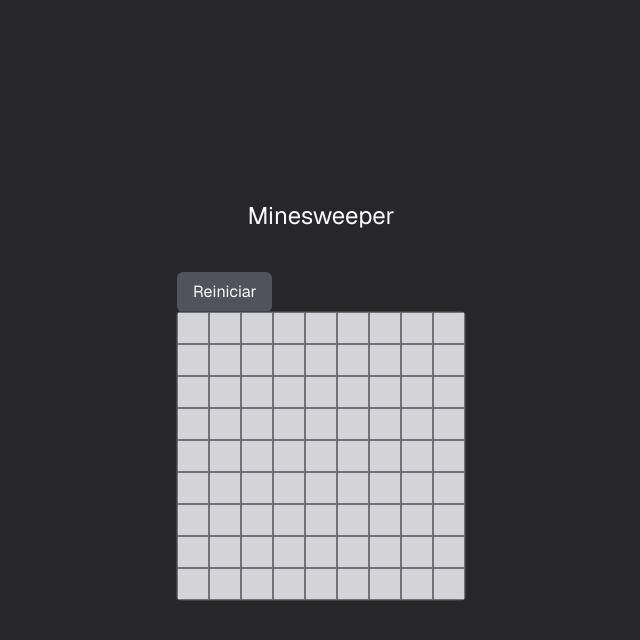
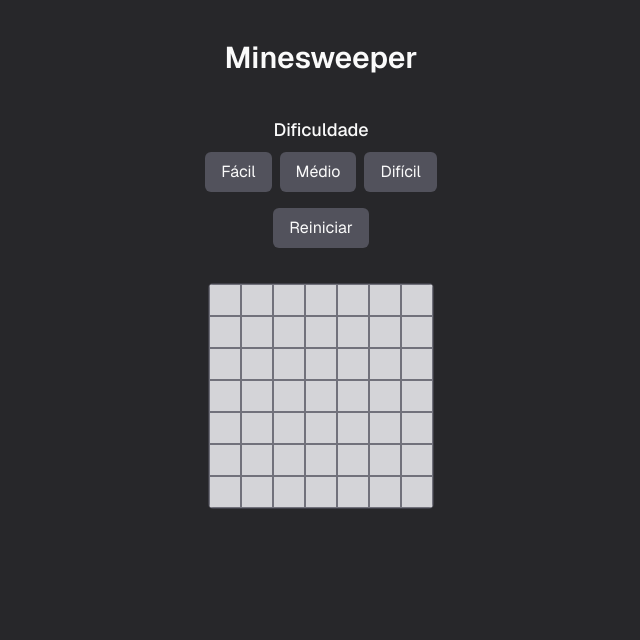
Before and after one commit to CaioMMendes/mineSweeper, a Next.js app: page / in a window 1280 px wide. Shown: the top 640 px of the page, without its empty margins (319-959 px from the left). Built offline with nearby package versions, Linux system fonts and the light colour scheme.

Commit message:
fix: reset game

```diff
--- a/src/app/components/board.tsx
+++ b/src/app/components/board.tsx
@@ -1,4 +1,5 @@
-import { useBoard } from "../hooks/useBoard"
+import { useState } from "react"
+import { BoardDifficulty, useBoard } from "../hooks/useBoard"
 import { cn } from "../utils/cn"
 import { Button } from "./button"
 import { Cell } from "./cell"
@@ -6,6 +7,8 @@ import { LoseModal } from "./loseModal"
 import { VictoryModal } from "./victoryModal"
 
 export function Board() {
+  const [dificulty, setDificulty] = useState<BoardDifficulty>("medium")
+
   const {
     board,
     opened,
@@ -15,7 +18,7 @@ export function Board() {
     handleMarkCell,
     win,
     isEndGame,
-  } = useBoard("hard")
+  } = useBoard(dificulty)
 
   const colsClass: Record<number, string> = {
     5: "grid-cols-5",
@@ -26,15 +29,23 @@ export function Board() {
   const handleBoardContextMenu = (e: React.MouseEvent) => {
     e.preventDefault() // bloqueia menu direito global
   }
-  console.log(win)
+  console.log(board.length)
   return (
-    <main className="flex flex-col mx-auto">
-      <div>
+    <main className="flex flex-col mx-auto gap-4  items-center justify-center">
+      <div className="flex flex-col w-full justify-center items-center gap-2">
+        <p className="text-lg font-medium"> Dificuldade</p>
+        <div className="flex gap-2 items-center">
+          <Button onClick={() => setDificulty("easy")}>Fácil</Button>
+          <Button onClick={() => setDificulty("medium")}>Médio</Button>
+          <Button onClick={() => setDificulty("hard")}>Difícil</Button>
+        </div>
+      </div>
+      <div className="flex w-full justify-center">
         <Button onClick={resetGame}>Reiniciar</Button>
       </div>
       <div
         className={cn(
-          `grid ${colClass} gap-0 p-0 bg-zinc-900 ring-1 ring-zinc-700 rounded-sm overflow-hidden`,
+          `grid ${colClass} w-fit mx-auto gap-0 p-0 bg-zinc-900 ring-1 ring-zinc-700 mt-5 rounded-sm overflow-hidden`,
           win && "pointer-events-none"
         )}
         onContextMenu={handleBoardContextMenu}
--- a/src/app/components/loseModal.tsx
+++ b/src/app/components/loseModal.tsx
@@ -22,6 +22,7 @@ export function LoseModal({ win, isEndGame }: LoseModalProps) {
 
   useEffect(() => {
     audioRef.current = new Audio("/explosion.mp3")
+    audioRef.current.volume = 0.5
   }, [])
 
   useEffect(() => {
--- a/src/app/components/victoryModal.tsx
+++ b/src/app/components/victoryModal.tsx
@@ -19,6 +19,7 @@ export function VictoryModal({ win }: VictoryModalProps) {
   })
   useEffect(() => {
     audioRef.current = new Audio("/victory.mp3")
+    audioRef.current.volume = 0.5
   }, [])
 
   useEffect(() => {
--- a/src/app/hooks/useBoard.ts
+++ b/src/app/hooks/useBoard.ts
@@ -1,18 +1,26 @@
-import { Dispatch, RefObject, SetStateAction, useRef, useState } from "react"
+import {
+  Dispatch,
+  RefObject,
+  SetStateAction,
+  useEffect,
+  useEffectEvent,
+  useRef,
+  useState,
+} from "react"
 
-type BoardDifficulty = "easy" | "medium" | "hard"
+export type BoardDifficulty = "easy" | "medium" | "hard"
 
 const boardStats = {
   "easy": {
     numberOfBombs: 5,
-    size: 5,
+    size: 7,
   },
   "medium": {
-    numberOfBombs: 15,
+    numberOfBombs: 8,
     size: 7,
   },
   "hard": {
-    numberOfBombs: 20,
+    numberOfBombs: 12,
     size: 9,
   },
   "test": {
@@ -30,6 +38,7 @@ export function useBoard(difficulty: BoardDifficulty) {
   const openedCount = useRef(0)
 
   const stats = boardStats[difficulty]
+  console.log(difficulty, stats)
 
   function openCell(coord: number[]) {
     const [i, j] = coord
@@ -42,8 +51,9 @@ export function useBoard(difficulty: BoardDifficulty) {
 
       if (win) return
 
-      if (board?.[i]?.[j] === undefined || opened[key] || stop || marked[key])
+      if (board?.[i]?.[j] === undefined || opened[key] || stop || marked[key]) {
         return //não existe essa coordenada
+      }
       if (visited.has(key)) return
       visited.add(key)
 
@@ -99,21 +109,11 @@ export function useBoard(difficulty: BoardDifficulty) {
 
   function resetGame() {
     setWin(null)
-    setOpened((opened) => {
-      const newOpened: Record<string, boolean> = {}
-      for (const objectKey in opened) {
-        newOpened[objectKey] = false
-      }
-      return newOpened
-    })
-    setMarked((marked) => {
-      const newMarked: Record<string, boolean> = {}
-      for (const objectKey in marked) {
-        newMarked[objectKey] = false
-      }
-      return newMarked
-    })
-    setBoard(() => generateBoard(difficulty))
+    setIsEndGame(false)
+    setOpened(generateOpenedCells(difficulty))
+    setMarked(generateMarkedCells(difficulty))
+    setBoard(generateBoard(difficulty))
+
     openedCount.current = 0
   }
 
@@ -122,6 +122,17 @@ export function useBoard(difficulty: BoardDifficulty) {
       return { ...marked, [`${i}-${j}`]: !marked[`${i}-${j}`] }
     })
   }
+
+  const handleDificultyChange = useEffectEvent(() => {
+    const newBoard = generateBoard(difficulty)
+
+    setBoard(newBoard)
+    resetGame()
+  })
+
+  useEffect(() => {
+    handleDificultyChange()
+  }, [difficulty])
 
   return {
     board,
@@ -201,7 +212,7 @@ function generateOpenedCells(difficulty: BoardDifficulty) {
       openList[`${i}-${j}`] = false
     }
   }
-
+  console.log("sizeeee", size)
   return openList
 }
 
--- a/src/app/page.tsx
+++ b/src/app/page.tsx
@@ -4,8 +4,10 @@ import { Board } from "./components/board"
 export default function Home() {
   return (
     <div className="flex min-h-screen items-center justify-center text-zinc-50 font-sans bg-zinc-800">
-      <div className="flex min-h-screen w-full max-w-7xl flex-col justify-center items-center py-10 px-10 gap-10 text-zinc-50 bg-zinc-800 sm:items-start">
-        <h1 className="text-2xl font-semi w-full text-center">Minesweeper</h1>
+      <div className="flex min-h-screen w-full max-w-7xl flex-col py-10 px-10 gap-10 text-zinc-50 bg-zinc-800 sm:items-start">
+        <h1 className="text-3xl font-semibold w-full text-center">
+          Minesweeper
+        </h1>
         <Board />
       </div>
     </div>
```
